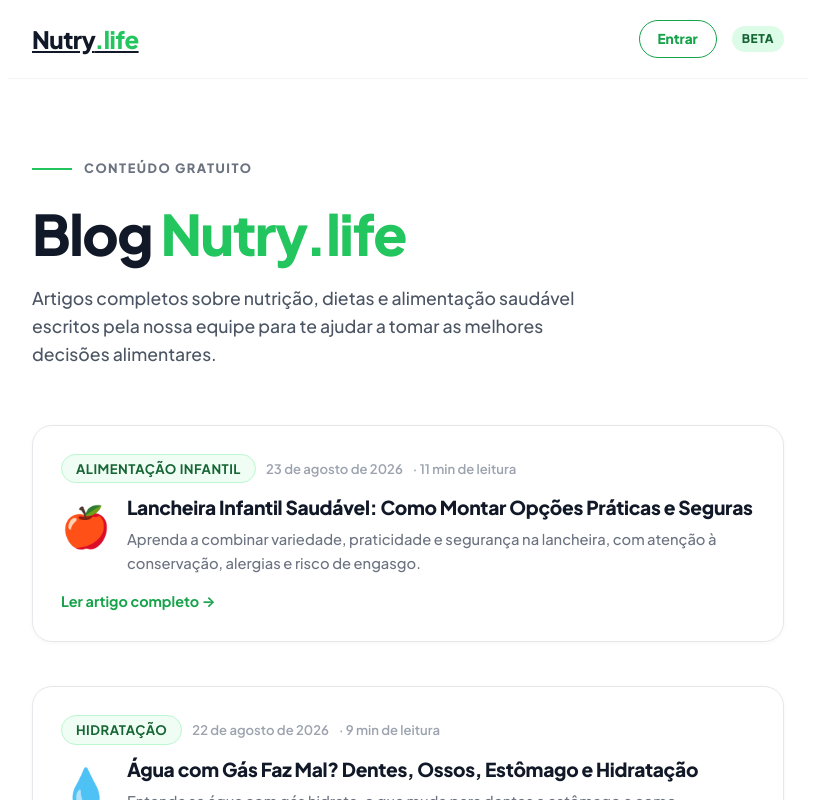
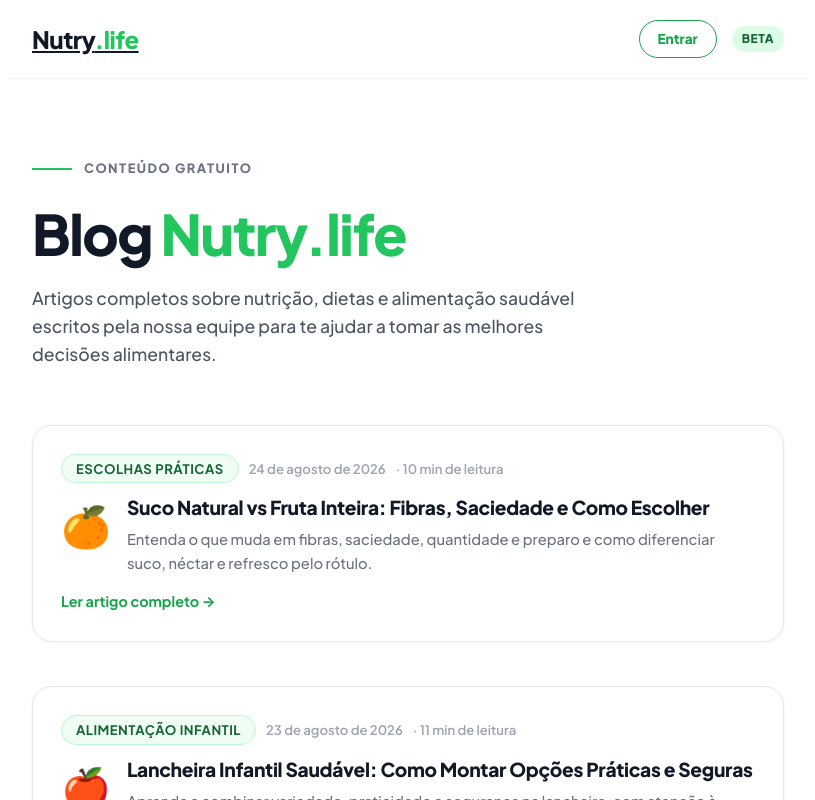
Before and after one commit to elevanceseguros/Nutri, a Next.js app: page /blog in a window 1280 px wide. Shown: the top 800 px of the page, without its empty margins (232-1047 px from the left). Built offline with nearby package versions, Linux system fonts and the light colour scheme.

Commit message:
Adiciona comparativo de suco e fruta ao blog

```diff
--- a/src/app/blog/page.tsx
+++ b/src/app/blog/page.tsx
@@ -14,6 +14,15 @@ export const metadata: Metadata = {
 };
 
 const posts = [
+  {
+    slug: "suco-natural-vs-fruta-inteira",
+    titulo: "Suco Natural vs Fruta Inteira: Fibras, Saciedade e Como Escolher",
+    descricao: "Entenda o que muda em fibras, saciedade, quantidade e preparo e como diferenciar suco, néctar e refresco pelo rótulo.",
+    data: "24 de agosto de 2026",
+    tempo: "10 min de leitura",
+    tag: "Escolhas práticas",
+    emoji: "🍊",
+  },
   {
     slug: "lancheira-infantil-saudavel-pratica-segura",
     titulo: "Lancheira Infantil Saudável: Como Montar Opções Práticas e Seguras",
```
